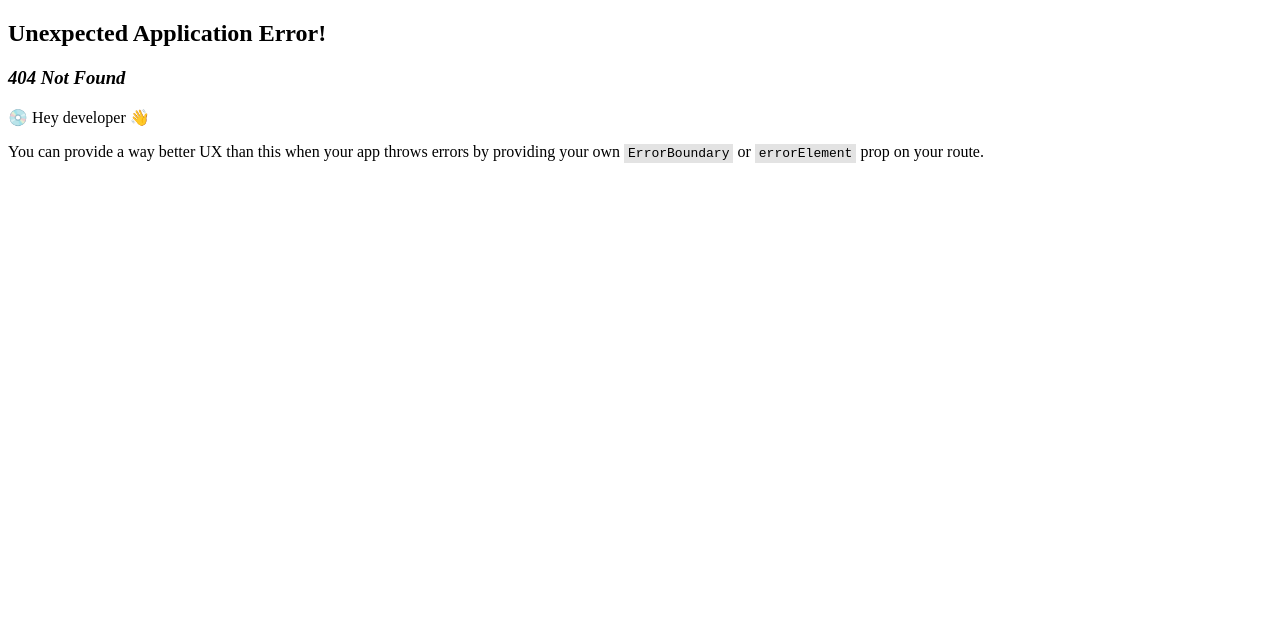
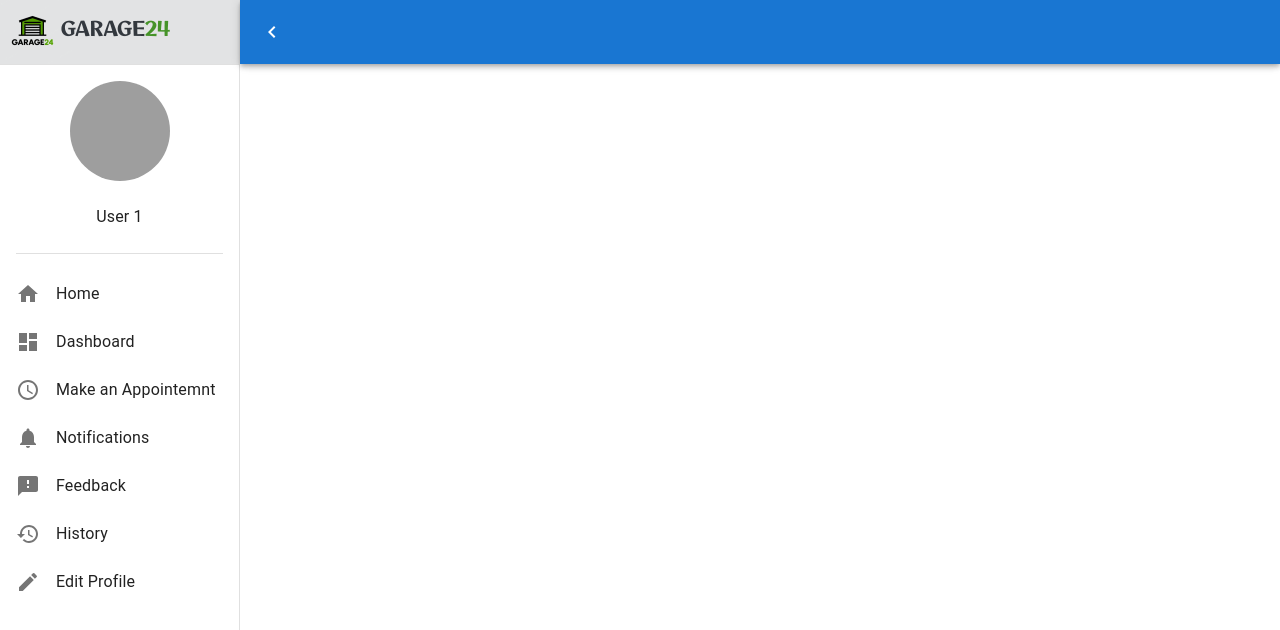
Before and after one commit to Bytebuilder2-0/Front-end, a React (Vite) app: page /User in a window 1280 px wide. Before the commit this address had no page. Shown: the top 630 px of the page. Built offline with nearby package versions, Linux system fonts and the light colour scheme; grey boxes are pictures that could not be loaded.

Commit message:
User Dashboard

```diff
--- /dev/null
+++ b/src/components/ui/UserMiniDrawer.jsx
@@ -0,0 +1,200 @@
+import * as React from "react";
+import { styled } from "@mui/material/styles";
+import {
+  Box,
+  CssBaseline,
+  Toolbar,
+  Typography,
+  IconButton,
+  Avatar,
+  Divider,
+  List,
+  ListItem,
+  ListItemButton,
+  ListItemIcon,
+  ListItemText,
+  AppBar as MuiAppBar,
+  Drawer as MuiDrawer,
+} from "@mui/material";
+import { useNavigate } from "react-router-dom";
+import {
+  Menu as MenuIcon,
+  ChevronLeft as ChevronLeftIcon,
+  Home as HomeIcon,
+  History as  HistoryIcon,
+  Notifications as NotificationsIcon,
+  Feedback as FeedbackIcon,
+  Edit as  EditIcon,
+  Schedule as TodayIcon,
+} from "@mui/icons-material";
+import DashboardIcon from '@mui/icons-material/Dashboard';
+const drawerWidth = 240;
+
+// Drawer Opened Styling
+const openedMixin = (theme) => ({
+  width: drawerWidth,
+  transition: theme.transitions.create("width", {
+    easing: theme.transitions.easing.sharp,
+    duration: theme.transitions.duration.enteringScreen,
+  }),
+  overflowX: "hidden",
+});
+
+// Drawer Closed Styling
+const closedMixin = (theme) => ({
+  transition: theme.transitions.create("width", {
+    easing: theme.transitions.easing.sharp,
+    duration: theme.transitions.duration.leavingScreen,
+  }),
+  overflowX: "hidden",
+  width: `calc(${theme.spacing(7)} + 1px)`,
+  [theme.breakpoints.up("sm")]: {
+    width: `calc(${theme.spacing(8)} + 1px)`,
+  },
+});
+
+// Custom AppBar
+const AppBar = styled(MuiAppBar, {
+  shouldForwardProp: (prop) => prop !== "open",
+})(({ theme, open }) => ({
+  zIndex: theme.zIndex.drawer + 1,
+  transition: theme.transitions.create(["width", "margin"], {
+    easing: theme.transitions.easing.sharp,
+    duration: theme.transitions.duration.leavingScreen,
+  }),
+  ...(open && {
+    marginLeft: drawerWidth,
+    width: `calc(100% - ${drawerWidth}px)`,
+    transition: theme.transitions.create(["width", "margin"], {
+      easing: theme.transitions.easing.sharp,
+      duration: theme.transitions.duration.enteringScreen,
+    }),
+  }),
+}));
+
+// Custom Drawer
+const Drawer = styled(MuiDrawer, {
+  shouldForwardProp: (prop) => prop !== "open",
+})(({ theme, open }) => ({
+  width: drawerWidth,
+  flexShrink: 0,
+  whiteSpace: "nowrap",
+  boxSizing: "border-box",
+  ...(open && {
+    ...openedMixin(theme),
+    "& .MuiDrawer-paper": openedMixin(theme),
+  }),
+  ...(!open && {
+    ...closedMixin(theme),
+    "& .MuiDrawer-paper": closedMixin(theme),
+  }),
+}));
+
+// Drawer Header
+const DrawerHeader = styled("div")(({ theme }) => ({
+  display: "flex",
+  alignItems: "center",
+  justifyContent: "flex-end",
+
+  ...theme.mixins.toolbar,
+}));
+
+export default function UserMiniDrawer() {
+  const [open, setOpen] = React.useState(true);
+  const navigate = useNavigate();
+
+  const handleDrawerOpen = () => setOpen(true);
+  const handleDrawerClose = () => setOpen(false);
+
+  const handleNavItemClick = (path) => {
+    navigate(path); // Navigates to the respective URL
+  };
+
+  return (
+    <Box sx={{ display: "flex" }}>
+      <CssBaseline />
+      {/* App Bar */}
+      <AppBar position="fixed" open={open} sx = {
+  {backgroundColor: '', }}>
+        <Toolbar>
+          <IconButton
+            color="inherit"
+            onClick={open ? handleDrawerClose : handleDrawerOpen}
+            edge="start"
+            sx={{ marginRight: 5 }}
+          >
+            {open ? <ChevronLeftIcon /> : <MenuIcon />}
+          </IconButton>
+
+        </Toolbar>
+      </AppBar>
+
+      {/* Sidebar Drawer */}
+      <Drawer variant="permanent" open={open}>
+        <DrawerHeader>
+          {/* Image at the Top */}
+          <img
+            src="/assets/frame.png"
+            alt="Frame"
+            style={{
+              height: "64px",
+              width: "auto"
+            }}
+          />
+        </DrawerHeader>
+        <Divider />
+
+        {/* User Avatar */}
+        {open && (
+          <Box
+            sx={{
+              display: "flex",
+              flexDirection: "column",
+              alignItems: "center",
+              mt: 2,
+              mb: 2,
+            }}
+          >
+            <Avatar
+              src="https://randomuser.me/api/portraits/men/1.jpg"
+              sx={{ width: 100, height: 100 }}
+            />
+            <br/>
+            <Typography>User 1</Typography>
+          </Box>
+        )}
+        {open && <Divider sx={{ mx: 2, my: 1 }} />}
+
+        {/* Navigation List */}
+        <List>
+          {[
+            { path: "", label: "Home", icon: <HomeIcon /> },
+            { path: "", label: "Dashboard", icon: <DashboardIcon/> },
+            {path : "/appointments/new" , label: "Make an Appointemnt", icon: <TodayIcon /> },
+            {path : "" , label: "Notifications", icon: <NotificationsIcon/> },
+            {path : "" , label: "Feedback", icon: <FeedbackIcon/> },
+            {path : "" , label: "History", icon: <HistoryIcon/> },
+            {path : "" , label: "Edit Profile", icon: <EditIcon/> },
+
+          ].map(({ path, label, icon }) => (
+            <ListItem
+              key={path}
+              disablePadding
+              sx={{ display: "block" }}
+              onClick={() => handleNavItemClick(path)}
+            >
+              <ListItemButton selected={window.location.pathname === path}>
+                <ListItemIcon
+                  sx={{ minWidth: 0, justifyContent: "center", marginRight: 2 }}
+                >
+                  {icon}
+                </ListItemIcon>
+                <ListItemText primary={label} sx={{ opacity: open ? 1 : 0 }} />
+              </ListItemButton>
+            </ListItem>
+          ))}
+        </List>
+      </Drawer>
+    </Box>
+  );
+}
--- a/src/pages/User/AppoinmentSubmit.jsx
+++ b/src/pages/User/AppoinmentSubmit.jsx
@@ -1,18 +1,24 @@
+import React from 'react';
 import AppointmentForm from '../../components/AppoinmentForm'
+import UserMiniDrawer from '../../components/ui/UserMiniDrawer'
+import { Box, Toolbar } from '@mui/material';
 
 function AppointmentSubmit() {
 
   //Hardcode UserId
   const userId = "67c35eec60d77944a4fe5cf3";
   return (
-
-
     <>
-
+     <Box sx={{ display: 'flex' }}>
+    <UserMiniDrawer />
+    <Box component="main" sx={{ flexGrow: 1, p: 3 }}>
+     <Toolbar/>
      <AppointmentForm userId={userId} />
+     </Box>
+     </Box>
 
     </>
-  );
+  )
 }
 
 export default AppointmentSubmit;
--- /dev/null
+++ b/src/pages/User/UserDashboard.jsx
@@ -0,0 +1,18 @@
+import AppointmentData from "../../components/AppintmentData";
+import { Box,Toolbar } from "@mui/material";
+import UserMiniDrawer from "../../components/ui/UserMiniDrawer";
+
+function UserDashboard() {
+  return (
+     <>
+    <Box sx={{ display: 'flex' }}>
+       <UserMiniDrawer />
+       <Box component="main" sx={{ flexGrow: 1, p: 3 }}>
+        <Toolbar/>
+       </Box>
+     </Box>
+     </>
+  );
+}
+
+export default UserDashboard;
--- a/src/routes/router.jsx
+++ b/src/routes/router.jsx
@@ -6,6 +6,7 @@ import TechnicianDashboard from '../pages/Technician/TechnicianDashboard';
 import CompletedSuper from '../pages/supervisor/CompletedSuper';
 import AppointmentSubmit from '../pages/User/AppoinmentSubmit';
 import AppointmentView from '../pages/User/AppointmentView';
+import UserDashboard from '../pages/User/UserDashboard';
 
 
 const router = createBrowserRouter([
@@ -36,6 +37,10 @@ const router = createBrowserRouter([
  {
   path: "/appointments/:id",
   element: <AppointmentView />
+},
+{
+  path: "/User",
+  element: <UserDashboard />
 }
 
 ]);
```
Also changed, not shown: src/pages/supervisor/SupInitial.jsx (line endings or trailing spaces).
